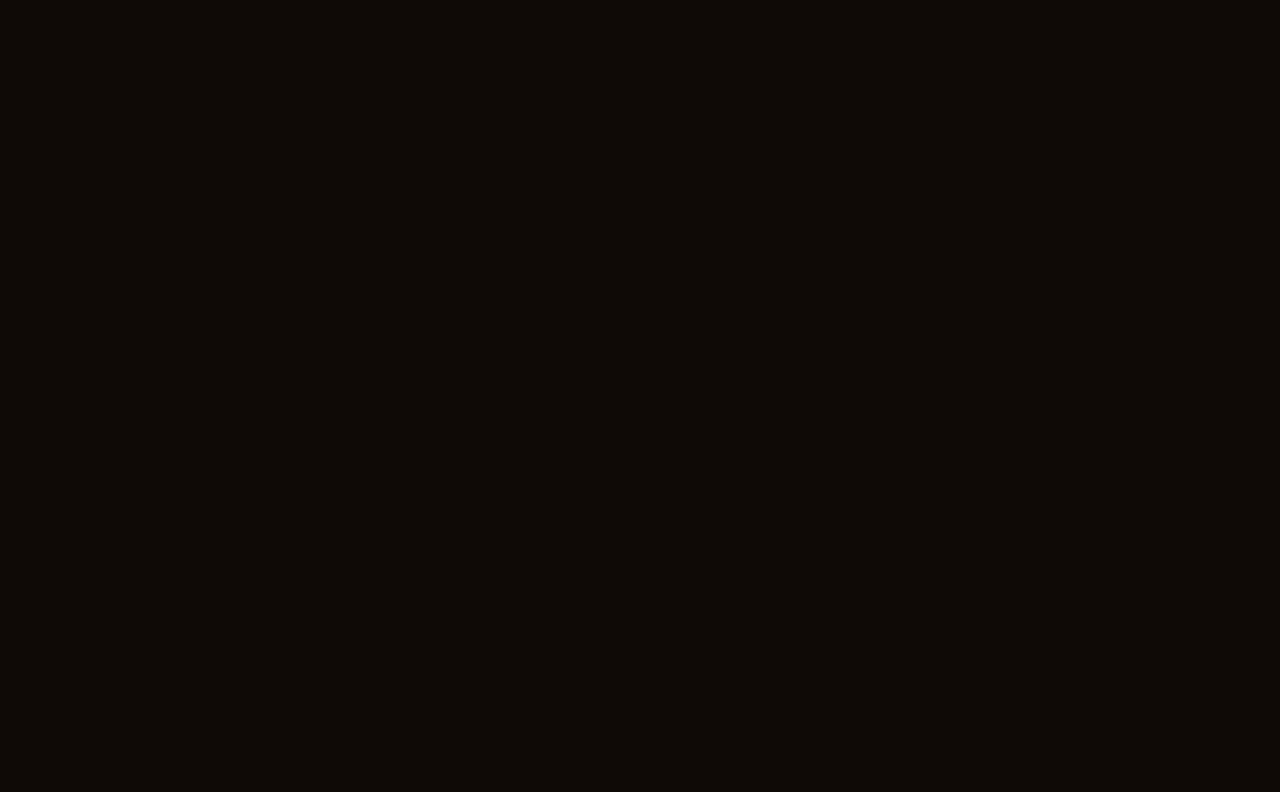
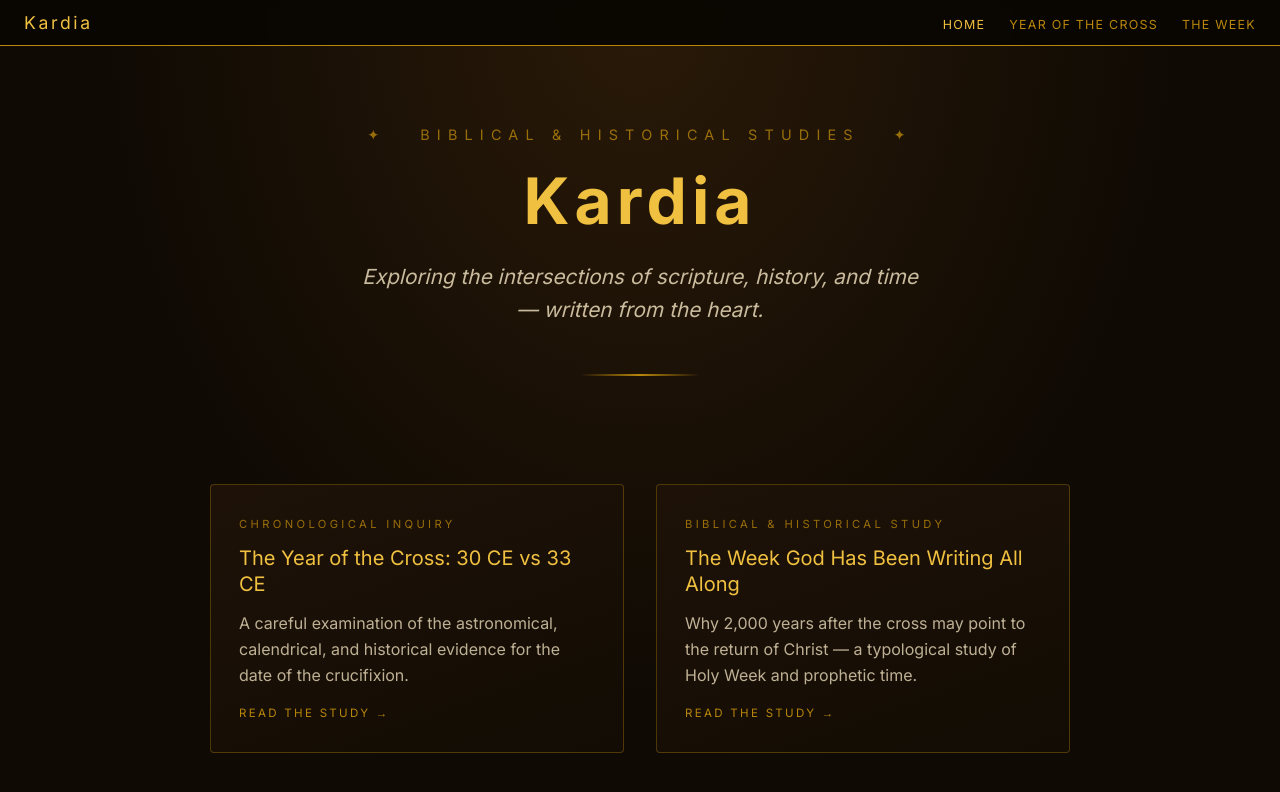
Before and after one commit to dad2jrn/kardia, a React (Vite) app: page / in a window 1280 px wide. Shown: the top 792 px of the page. Built offline with nearby package versions, Linux system fonts and the light colour scheme.

Commit message:
wire App to render Home

```diff
--- a/src/App.tsx
+++ b/src/App.tsx
@@ -1,3 +1,5 @@
+import Home from './pages/Home'
+
 export default function App() {
-  return null
+  return <Home />
 }
```
